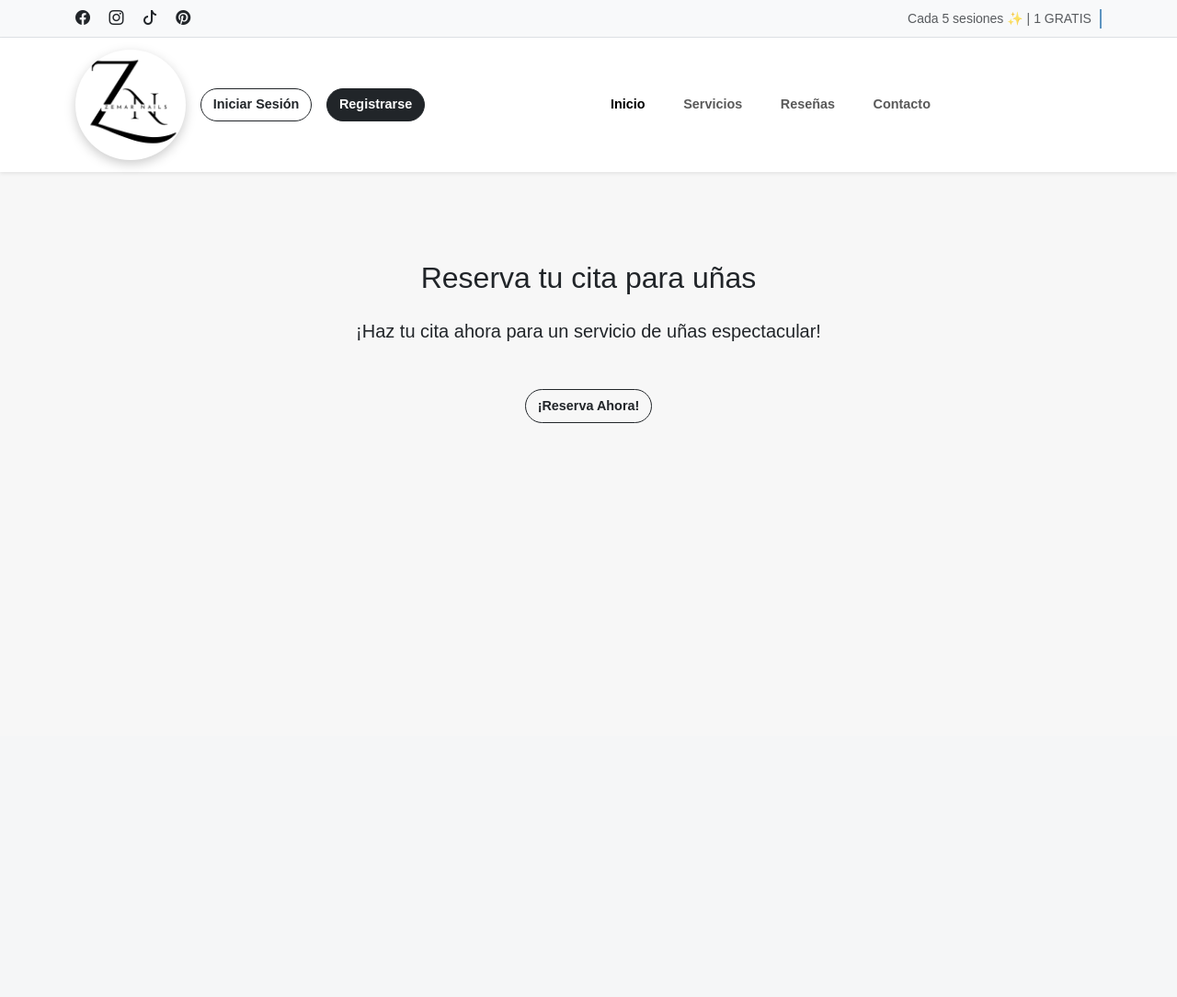
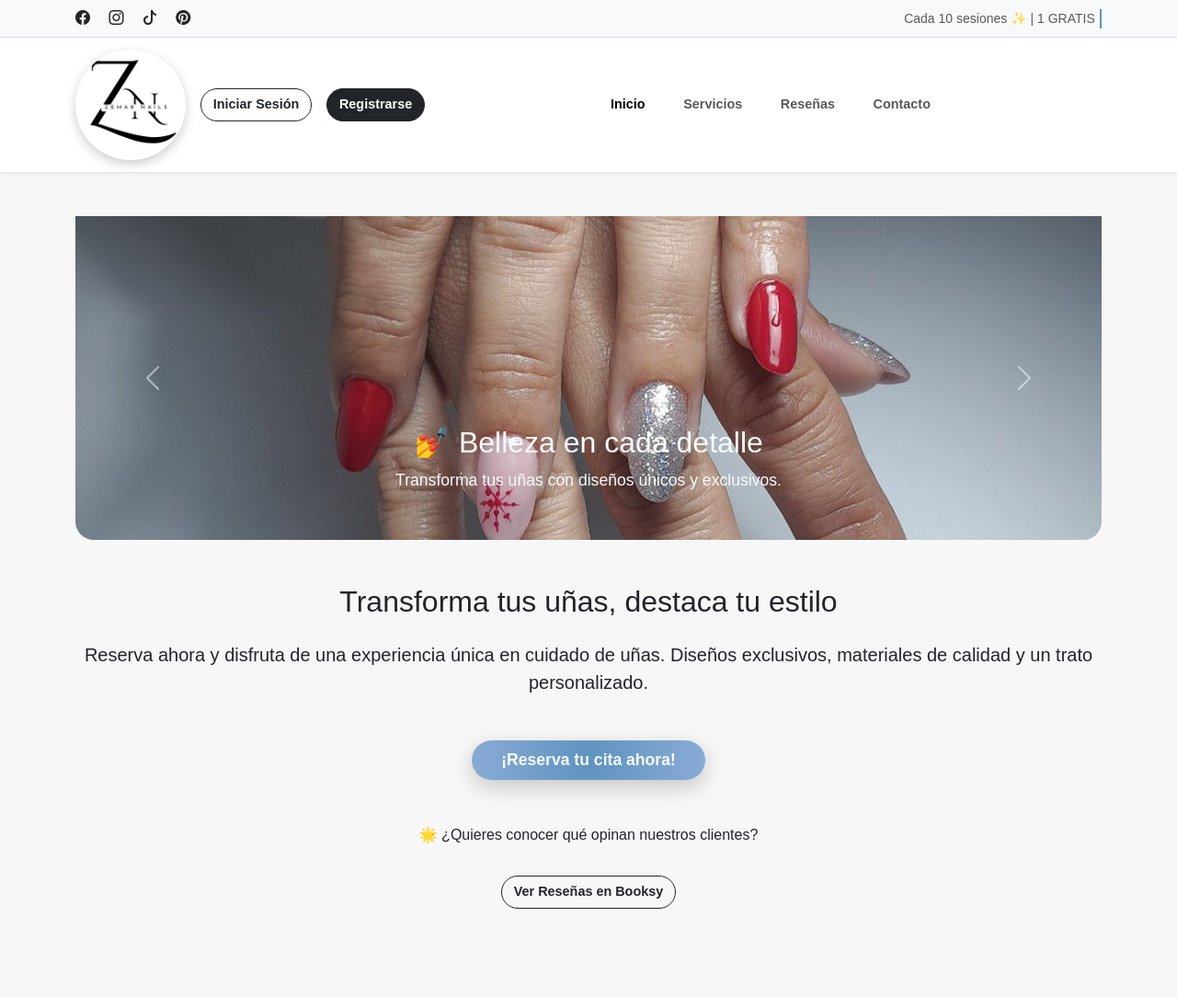
Before and after one commit to AmeriK88/ZN-NAILS, a Django app: page / in a window 1280 px wide. Shown: the whole page at 92% size. Before the commit the page ends 460 px from the top, so only its background shows below. Run offline with Django 5.2, Linux system fonts and the light colour scheme; some libraries are stand-ins or nearby versions.

Commit message:
Feat: mejora layout home, implementación de animaciones y mejoras en home.html

```diff
--- a/core/templates/core/home.html
+++ b/core/templates/core/home.html
@@ -2,28 +2,70 @@
 {% load static %}
 
 {% block content %}
+<!-- Carrusel estilo banner -->
+<div id="carouselServicios" class="carousel slide banner-carousel" data-bs-ride="carousel">
+  <div class="carousel-inner">
+    <div class="carousel-item active">
+      <img src="{% static 'imagenes/nails_8.jpeg' %}" class="d-block w-100" alt="Diseño de Uñas">
+      <div class="carousel-caption banner-slogan">
+        <h2>💅 Belleza en cada detalle</h2>
+        <p>Transforma tus uñas con diseños únicos y exclusivos.</p>
+      </div>
+    </div>
+    <div class="carousel-item">
+      <img src="{% static 'imagenes/nails_9.jpeg' %}" class="d-block w-100" alt="Manicura Profesional">
+      <div class="carousel-caption banner-slogan">
+        <h2>✨ Manicura Profesional</h2>
+        <p>Cuidado y estilo para lucir impecable.</p>
+      </div>
+    </div>
+    <div class="carousel-item">
+      <img src="{% static 'imagenes/nails_11.jpeg' %}" class="d-block w-100" alt="Tratamientos de Uñas">
+      <div class="carousel-caption banner-slogan">
+        <h2>🌸 Tratamientos de Uñas</h2>
+        <p>La mejor experiencia para tus manos.</p>
+      </div>
+    </div>
+  </div>
+
+  <!-- Controles -->
+  <button class="carousel-control-prev" type="button" data-bs-target="#carouselServicios" data-bs-slide="prev">
+    <span class="carousel-control-prev-icon" aria-hidden="true"></span>
+    <span class="visually-hidden">Anterior</span>
+  </button>
+  <button class="carousel-control-next" type="button" data-bs-target="#carouselServicios" data-bs-slide="next">
+    <span class="carousel-control-next-icon" aria-hidden="true"></span>
+    <span class="visually-hidden">Siguiente</span>
+  </button>
+</div>
+
+<!-- Sección de llamada a la acción mejorada -->
 <div class="py-5 text-center">
-  <h2 class="mb-4">Reserva tu cita para uñas</h2>
-  <p class="lead mb-5">
-    ¡Haz tu cita ahora para un servicio de uñas espectacular!
+  <h2 class="mb-4 animated-text">Transforma tus uñas, destaca tu estilo</h2>
+  <p class="lead mb-4 animated-text">
+    Reserva ahora y disfruta de una experiencia única en cuidado de uñas.
+    <strong>Diseños exclusivos</strong>, <strong>materiales de calidad</strong> y un trato personalizado.
   </p>
 
-  {% if user.is_authenticated %}
-    <!-- Si está logueado, lo enviamos a reservar cita -->
-    <a href="{% url 'book_appointment' %}" class="btn btn-outline-dark btn-lg">
-      ¡Reserva Ahora!
+  <!-- Contenedor centrado para el botón de reserva -->
+  <div class="m-5 d-flex justify-content-center align-items-center text-center mt-5">
+    {% if user.is_authenticated %}
+      <a href="{% url 'book_appointment' %}" class="btn btn-reservar btn-lg">
+         ¡Reserva tu cita ahora!
+      </a>
+    {% else %}
+      <button id="registerBtn" class="btn btn-reservar btn-lg" type="button" data-bs-toggle="modal" data-bs-target="#registerModal">
+         ¡Reserva tu cita ahora!
+      </button>
+    {% endif %}
+  </div>
+
+  <!-- Testimonios con enlace a Booksy -->
+  <div class="testimonials animated-text">
+    <p>🌟 ¿Quieres conocer qué opinan nuestros clientes?</p>
+    <a href="https://booksy.com/es-es/106848_zemar-nails_salon-de-unas_70206_arrecife#ba_s=sgr_1" target="_blank" class="btn btn-outline-dark mt-3">
+      Ver Reseñas en Booksy
     </a>
-  {% else %}
-    <!-- Si NO está logueado, abre el modal de registro -->
-    <button
-      id="registerBtn"
-      class="btn btn-outline-dark btn-lg"
-      type="button"
-      data-bs-toggle="modal"
-      data-bs-target="#registerModal">
-      ¡Reserva Ahora!
-    </button>
-  {% endif %}
+  </div>
 </div>
-
 {% endblock %}
--- a/static/css/styles.css
+++ b/static/css/styles.css
@@ -14,8 +14,23 @@
   --fuente-secundaria: Arial, sans-serif;
 
   /*  Espaciados */
-  --espaciado-padding: 0.5rem 1.25rem;
-  --radio-bordes: 1.875rem;
+  --espaciado-pequeno: 0.5rem;
+  --espaciado-medio: 1rem;
+  --espaciado-grande: 2rem;
+
+  /*  Bordes */
+  --radio-bordes: 1.25rem;
+  --radio-bordes-banner: 1.25rem;
+
+  /*  Tipografía */
+  --fuente-grande: 2rem;
+  --fuente-mediana: 1.1rem;
+  --fuente-pequena: 1rem;
+  --fuente-hover: 1.2rem;
+
+  /*  Carrusel */
+  --altura-banner: 22rem;
+  --altura-banner-movil: 14rem;
 
   /*  Modales */
   --modal-ancho: 37.5rem;
@@ -83,7 +98,7 @@ body {
 }
 
 /* Botones de Autenticación */
-#loginBtn, #registerBtn, .btn-outline-dark, .btn-dark, .nav-item {
+#loginBtn, .btn-outline-dark, .btn-dark, .nav-item {
   padding: 0.4rem 0.8rem;
   font-size: 0.9rem;
   border-radius: 1.25rem;
@@ -93,7 +108,7 @@ body {
 
 /* Ajuste para pantallas pequeñas */
 @media (max-width: 768px) {
-  #loginBtn, #registerBtn, .btn-outline-dark, .btn-dark {
+  #loginBtn, .btn-outline-dark, .btn-dark {
     padding: 0.3rem 0.6rem;
     font-size: 0.75rem;
     margin-right: 0.3rem;
@@ -146,24 +161,25 @@ body {
 /*  Botón de Reserva mejorado */
 .btn-reservar {
   background: var(--gradiente-header);
-  color: white;
+  color: var(--color-secundario);
   font-weight: bold;
-  font-size: 1.2rem;
+  font-size: var(--fuente-mediana);
+  padding: var(--espaciado-pequeno) var(--espaciado-grande);
+  border-radius: 3.125rem;
+  transition: transform 0.3s ease, box-shadow 0.3s ease;
+  box-shadow: 0 0.5rem 1.5rem rgba(0, 0, 0, 0.2);
+  display: inline-block;
+  text-align: center;
   border: none;
-  border-radius: 3.125rem;
-  padding: 0.75rem 1.25rem;
-  transition: transform 0.3s ease, box-shadow 0.3s ease;
-  box-shadow: 0 0.5rem 1.5rem rgba(0, 0, 0, 0.2), 0 0.25rem 0.75rem rgba(0, 0, 0, 0.1);
 }
 
 .btn-reservar:hover {
-  transform: translateY(-0.2rem) scale(1.07);
+  transform: scale(1.1);
   box-shadow: 0 0.75rem 2rem rgba(0, 0, 0, 0.3);
-  background: var(--gradiente-header);
 }
 
 .btn-reservar:active {
-  transform: translateY(0);
+  transform: scale(1);
   box-shadow: 0 0.4rem 1.2rem rgba(0, 0, 0, 0.2);
 }
 
@@ -213,7 +229,7 @@ body {
 /*  Ajuste responsivo para pantallas pequeñas */
 @media (max-width: 768px) {
   .navbar-brand img {
-      width: 80px;
+      width: 75px;
   }
 }
 
@@ -248,3 +264,73 @@ body {
     border-color: var(--color-principal);
   }
 }
+
+/*  Carrusel estilo banner */
+.banner-carousel .carousel-item img {
+  height: var(--altura-banner);
+  object-fit: cover;
+  border-bottom-left-radius: var(--radio-bordes-banner);
+  border-bottom-right-radius: var(--radio-bordes-banner);
+}
+
+/*  Slogan sobre las imágenes */
+.banner-slogan {
+  background-color: var(--color-overlay);
+  border-radius: var(--radio-bordes);
+  padding: var(--espaciado-medio) var(--espaciado-grande);
+  animation: fadeInUp 1.2s ease-out;
+}
+
+.banner-slogan h2 {
+  font-size: var(--fuente-grande);
+  color: var(--color-secundario);
+  text-shadow: 2px 2px 5px var(--color-sombra-texto);
+}
+
+.banner-slogan p {
+  font-size: var(--fuente-mediana);
+  color: var(--color-secundario);
+}
+
+/* ✨ Animación de aparición del slogan */
+@keyframes fadeInUp {
+  from {
+    opacity: 0;
+    transform: translateY(20px);
+  }
+  to {
+    opacity: 1;
+    transform: translateY(0);
+  }
+}
+
+/* 🔲 Botón de Reserva */
+.btn-reservar {
+  background: var(--gradiente-header);
+  color: var(--color-secundario);
+  font-weight: bold;
+  font-size: var(--fuente-mediana);
+  padding: var(--espaciado-pequeno) var(--espaciado-grande);
+  border-radius: 50px;
+  transition: transform 0.3s ease, box-shadow 0.3s ease;
+}
+
+.btn-reservar:hover {
+  transform: scale(1.1);
+  box-shadow: 0 0.75rem 2rem rgba(0, 0, 0, 0.3);
+}
+
+/* 📱 Ajustes responsivos */
+@media (max-width: 768px) {
+  .banner-carousel .carousel-item img {
+    height: var(--altura-banner-movil);
+  }
+
+  .banner-slogan h2 {
+    font-size: 1.5rem;
+  }
+
+  .banner-slogan p {
+    font-size: var(--fuente-pequena);
+  }
+}
--- a/templates/base.html
+++ b/templates/base.html
@@ -5,6 +5,19 @@
 <head>
     <meta charset="UTF-8">
     <meta name="viewport" content="width=device-width, initial-scale=1.0">
+    <meta name="theme-color" content="#2b72adc0">
+    <!-- Open Graph (Para Facebook, WhatsApp, LinkedIn) -->
+    <meta property="og:title" content="Zemar Nails - Belleza y Estilo">
+    <meta property="og:description" content="¡Reserva tu cita y luce unas uñas espectaculares!">
+    <meta property="og:image" content="{% static 'imagenes/logo.png' %}">
+    <meta property="og:url" content="https://tusitio.com">
+    <!-- <meta property="og:type" content="website"> -->
+
+    <!-- Twitter Card -->
+    <meta name="twitter:card" content="summary_large_image">
+    <meta name="twitter:title" content="Zemar Nails - Belleza y Estilo">
+    <meta name="twitter:description" content="¡Reserva tu cita y luce unas uñas espectaculares!">
+    <meta name="twitter:image" content="{% static 'imagenes/preview.png' %}">
     <title>Zemar Nails</title>
 
     <!-- Bootstrap CSS -->
@@ -16,6 +29,9 @@
     <!-- Estilos personalizados (deben ir DESPUÉS) -->
     <link rel="stylesheet" href="{% static 'css/styles.css' %}">
 
+    <!-- Favicon -->
+    <link rel="icon" type="image/png" sizes="32x32" href="{% static 'imagenes/favicon.ico' %}">
+    <link rel="apple-touch-icon" sizes="180x180" href="{% static 'imagenes/favicon.ico' %}">
 </head>
 <body>
     <!-- Barra Superior: Redes Sociales -->
@@ -31,7 +47,7 @@
 
             <!-- Info adicional con efecto máquina de escribir -->
             <div class="small text-muted typing-effect">
-                Cada 5 sesiones ✨ | 1 GRATIS
+                Cada 10 sesiones ✨ | 1 GRATIS
             </div>
         </div>
     </div>
@@ -74,7 +90,6 @@
                     <li class="nav-item"><a class="nav-link" href="#">Contacto</a></li>
                 </ul>
             </div>
-
         </div>
     </nav>
 
```
Also changed, not shown: static/imagenes/favicon.ico (added), static/imagenes/nails_11.jpeg (added), static/imagenes/nails_8.jpeg (added), static/imagenes/nails_9.jpeg (added).
